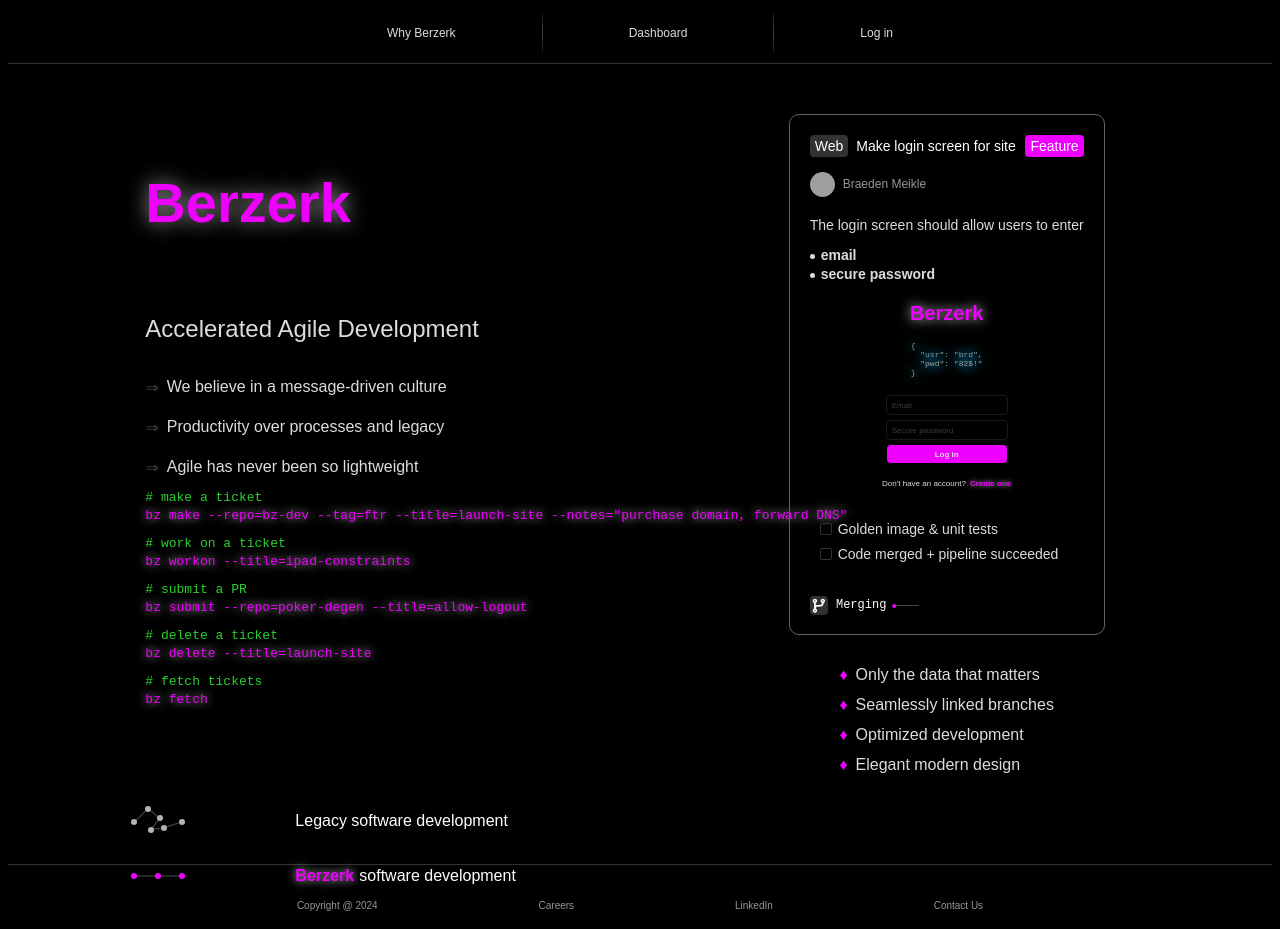
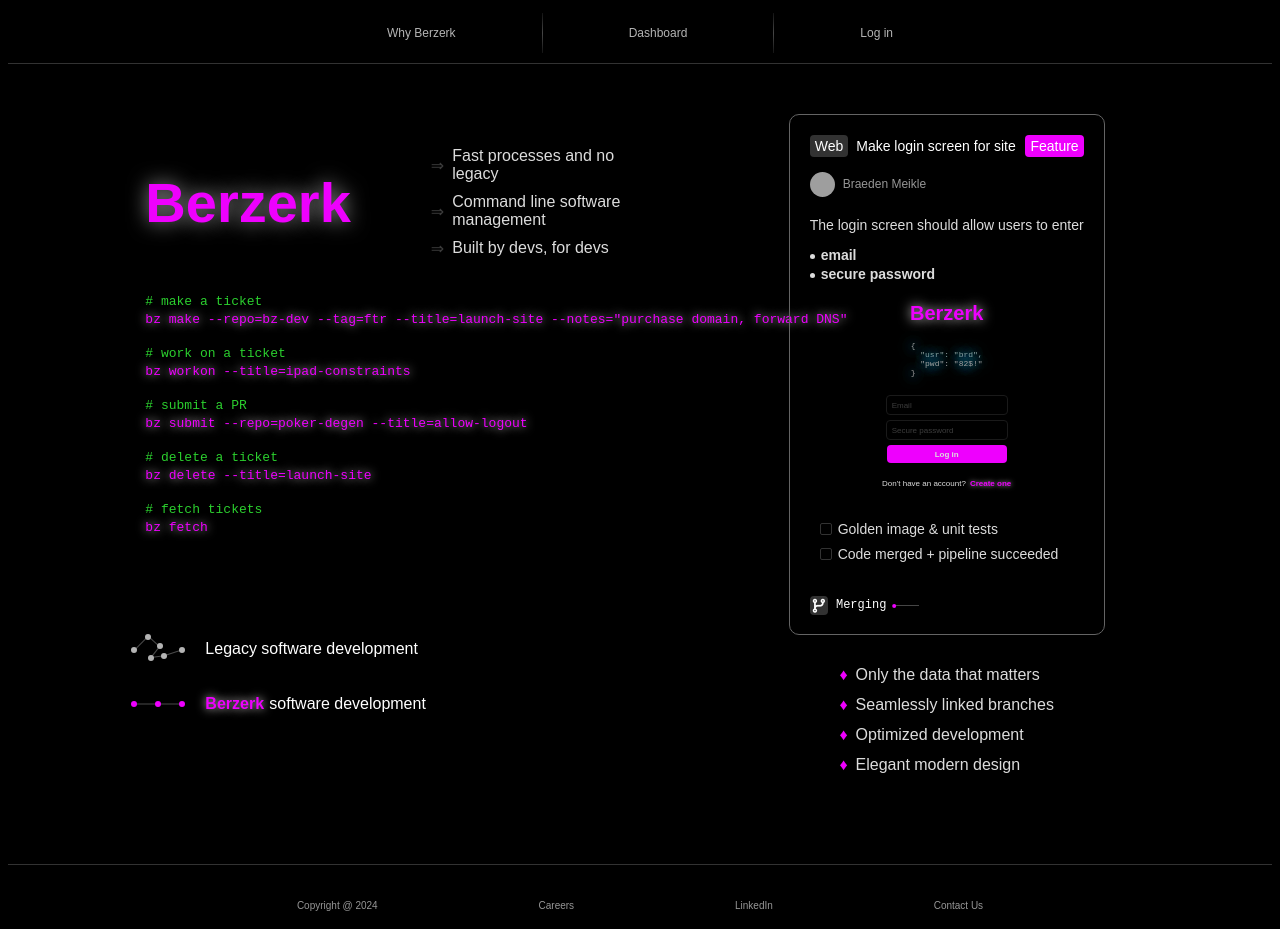
Before and after one commit to bmeikle56/bz-dev, a Next.js app: page /home in a window 1280 px wide. Built offline with nearby package versions, Linux system fonts and the light colour scheme; grey boxes are pictures that could not be loaded.

Commit message:
Add spacing, make diagram look better

```diff
--- a/src/app/globals.css
+++ b/src/app/globals.css
@@ -51,7 +51,7 @@ body {
 
 .tab {
   font-size: 12px;
-  color: rgb(220,220,220);
+  color: rgb(180,180,180);
   transition: color 0.5s ease;
 }
 
--- a/src/app/home/page.js
+++ b/src/app/home/page.js
@@ -116,28 +116,31 @@ function EndMeeting() {
   )
 }
 
+// 'Message-driven, autonomous culture'
+
 function IntroDiv() {
   return (
     <div id='intro'>
-      <Title/>
-      <Subtitle/>
-      <BZList items={[
-        {txt: 'We believe in a message-driven culture'},
-        {txt: 'Productivity over processes and legacy'},
-        {txt: 'Agile has never been so lightweight'}
-      ]} height={'120px'}/>
+      <div style={{display: 'flex', justifyContent: 'center', alignItems: 'center', gap: 80}}>
+        <Title/>
+        <BZList items={[
+          {txt: 'Fast processes and no legacy'},
+          {txt: 'Command line software management'},
+          {txt: 'Built by devs, for devs'}
+        ]} height={'120px'}/>
+      </div>
       <CCode txt={'# make a ticket'} color={ccode.green}/>
       <BZCCode txt={'bz make --repo=bz-dev --tag=ftr --title=launch-site --notes="purchase domain, forward DNS"'}/>
-      <Spacer height={10}/>
+      <Spacer height={16}/>
       <CCode txt={'# work on a ticket'} color={ccode.green}/>
       <BZCCode txt={'bz workon --title=ipad-constraints'}/>
-      <Spacer height={10}/>
+      <Spacer height={16}/>
       <CCode txt={'# submit a PR'} color={ccode.green}/>
       <BZCCode txt={'bz submit --repo=poker-degen --title=allow-logout'}/>
-      <Spacer height={10}/>
+      <Spacer height={16}/>
       <CCode txt={'# delete a ticket'} color={ccode.green}/>
       <BZCCode txt={'bz delete --title=launch-site'}/>
-      <Spacer height={10}/>
+      <Spacer height={16}/>
       <CCode txt={'# fetch tickets'} color={ccode.green}/>
       <BZCCode txt={'bz fetch'}/>
       {/* <TryUs/> */}
@@ -466,14 +469,14 @@ function FrictionPointDiv() {
     <div style={{display: 'flex', gap: '60px', flexDirection: 'column'}}>
       <div style={{display: 'flex'}}>
         <OldFrictionPoints/>
-        <p style={{color:'white', position: 'absolute', marginLeft: '150px', marginTop: '5px'}}>
+        <p style={{color:'white', position: 'absolute', marginLeft: '60px', marginTop: '5px'}}>
           Legacy software development
         </p>
       </div>
-      <div style={{display: 'flex'}}>
+      <div style={{display: 'flex', width: '400px'}}>
         <NewFrictionPoints/>
-        <b style={{display: 'inline', marginLeft: '150px', color: 'rgb(238, 0, 254)', textShadow: '0px 0px 10px rgb(222, 218, 218)'}}>Berzerk</b>
-        <p style={{color:'white', position: 'absolute', marginLeft: '214px', marginTop: '0px'}}>
+        <b style={{display: 'inline', marginLeft: '60px', color: 'rgb(238, 0, 254)', textShadow: '0px 0px 10px rgb(222, 218, 218)'}}>Berzerk</b>
+        <p style={{color:'white', position: 'absolute', marginLeft: '124px', marginTop: '0px'}}>
           software development
         </p>
       </div>
```
